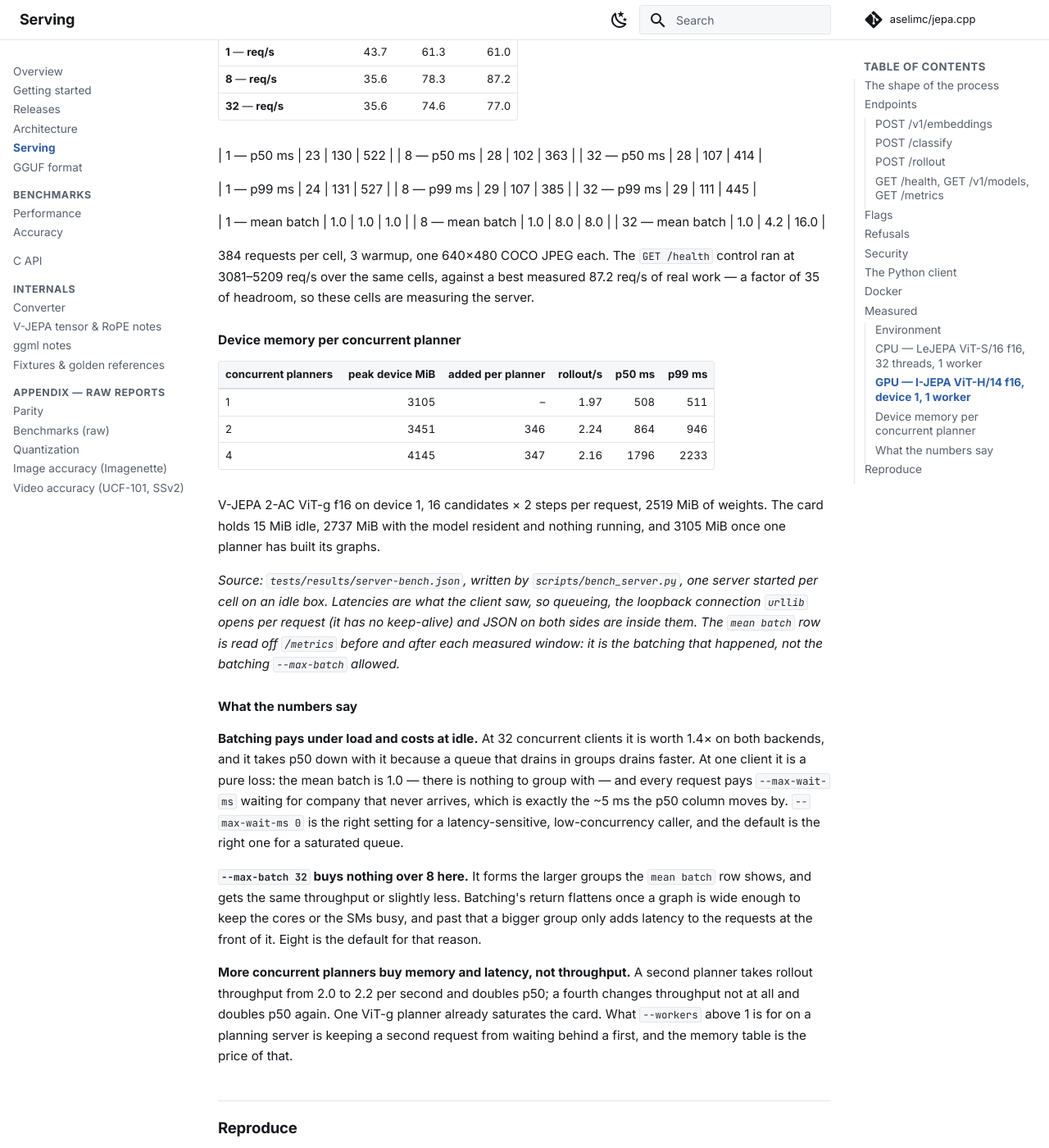
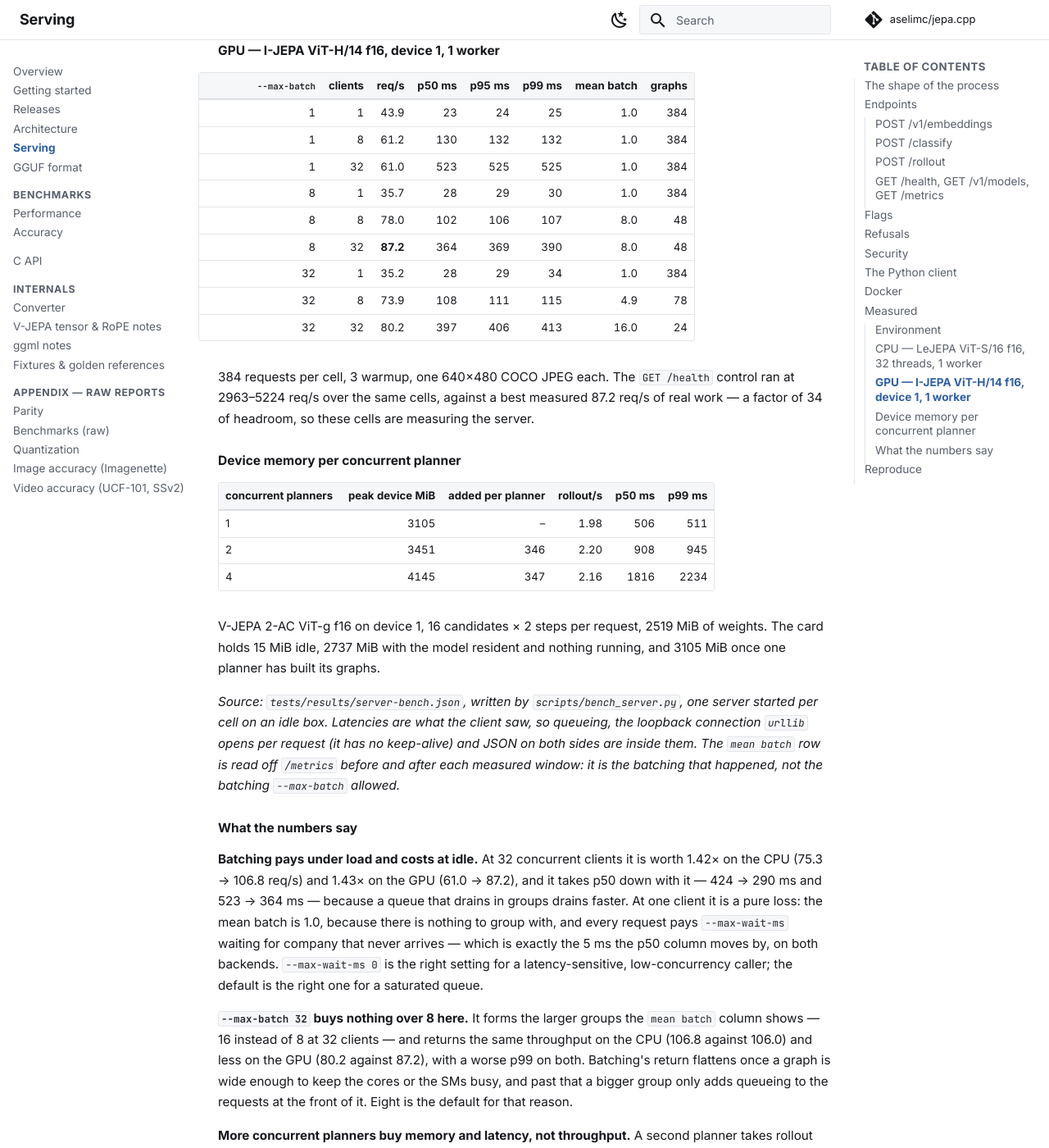
Before and after one commit to aselimc/jepa.cpp, an MkDocs documentation site: the page built from docs/serving.md, in a window 1280 px wide and 1400 px high, scrolled down 5729 px. Shown: the whole window at 82% size. Built offline with MkDocs 1.6.1 and Material for MkDocs 9.7.7, drawn with Linux system fonts in a browser that asks for light colours; comment, search, counter and statistics services are not loaded; some of the changed text lies outside the part shown.

Commit message:
Measure the server: tests/results/server-bench.json and the tables it renders
One server per cell on an idle box, 512 requests per CPU cell and 384 per GPU
cell, three warmup each. With one worker, batching is worth 1.42x at 32
concurrent clients on the CPU (75.3 to 106.8 req/s on LeJEPA-S f16 at 32
threads) and 1.43x on the GPU (61.0 to 87.2 on I-JEPA ViT-H f16, device 1), and
takes p50 down with it, 424 to 290 ms and 523 to 364 ms. --max-batch 32 forms
groups of 16 and returns no more than 8 does on the CPU and less on the GPU. At
one client the same setting costs 5 ms of p50 on both backends, which is
--max-wait-ms spent waiting for company that never arrives.

Each concurrent V-JEPA 2-AC planner (K=16, H=2) costs a flat 347 MiB of device
memory on top of the 2519 MiB of shared weights, and adds no throughput past the
first: 1.98, 2.20 and 2.16 rollouts/s at 1, 2 and 4 planners, with p50 doubling
each time. One ViT-g planner already saturates the card.

Every cell also carries the mean batch size the dispatcher actually formed, read
off /metrics across the measured window, and a GET /health control row at the
same concurrency — 2890-5232 req/s against a best 106.8 of real work, so the
cells are measuring the server and not the Python-threaded harness.

test-server says so when $JEPA_DEVICE puts it on a device: its two bit-identity
checks are CPU claims, exactly as `batch`'s are, and they fail there for the
same documented reason.

```diff
--- a/docs/serving.md
+++ b/docs/serving.md
@@ -221,60 +221,48 @@
 | Build | c++ (Ubuntu 13.3.0-6ubuntu2~24.04.1) 13.3.0, ggml `36da5713`, `GGML_LLAMAFILE=ON`, kernel 6.17.0-1032-oem |
 | GPU | NVIDIA RTX 4500 Ada Generation, 24570 MiB, compute 8.9, 210.00 W board limit, driver 580.173.02 |
 | Client | Python 3.12.13, `jepa_cpp.client` over `urllib` |
-| Commit | `21840813`, jepa.cpp 0.2.0 |
-| Date | 2026-09-02 01:54 UTC, idle box, one measured pass at a time |
+| Commit | `f426f1c6`, jepa.cpp 0.3.0 |
+| Date | 2026-09-02 01:59 UTC, idle box, one measured pass at a time |
 
 ### CPU — LeJEPA ViT-S/16 f16, 32 threads, 1 worker
 
-| `--max-batch` | 1 client | 8 clients | 32 clients |
-|---|---:|---:|---:|
-| **1** — **req/s** | 44.4 | 75.3 | 73.5 |
-| **8** — **req/s** | 35.6 | 92.5 | 105.2 |
-| **32** — **req/s** | 35.7 | 91.8 | 107.2 |
+| `--max-batch` | clients | req/s | p50 ms | p95 ms | p99 ms | mean batch | graphs |
+|---:|---:|---:|---:|---:|---:|---:|---:|
+| 1 | 1 | 44.3 | 23 | 23 | 24 | 1.0 | 512 |
+| 1 | 8 | 74.8 | 106 | 114 | 138 | 1.0 | 512 |
+| 1 | 32 | 75.3 | 424 | 430 | 432 | 1.0 | 512 |
+| 8 | 1 | 35.8 | 28 | 29 | 29 | 1.0 | 512 |
+| 8 | 8 | 92.4 | 86 | 90 | 122 | 8.0 | 64 |
+| 8 | 32 | 106.0 | 297 | 306 | 346 | 8.0 | 64 |
+| 32 | 1 | 35.9 | 28 | 29 | 30 | 1.0 | 512 |
+| 32 | 8 | 90.8 | 86 | 95 | 126 | 4.3 | 118 |
+| 32 | 32 | **106.8** | 290 | 362 | 442 | 16.0 | 32 |
 
-| 1 — p50 ms | 22 | 105 | 425 |
-| 8 — p50 ms | 28 | 85 | 299 |
-| 32 — p50 ms | 28 | 86 | 289 |
-
-| 1 — p99 ms | 24 | 135 | 569 |
-| 8 — p99 ms | 32 | 123 | 355 |
-| 32 — p99 ms | 29 | 125 | 436 |
-
-| 1 — mean batch | 1.0 | 1.0 | 1.0 |
-| 8 — mean batch | 1.0 | 6.2 | 8.0 |
-| 32 — mean batch | 1.0 | 4.9 | 16.0 |
-
-512 requests per cell, 3 warmup, one 640×480 COCO JPEG each. The `GET /health` control ran at 2880–5318 req/s over the same cells, against a best measured 107.2 req/s of real work — a factor of 27 of headroom, so these cells are measuring the server.
+512 requests per cell, 3 warmup, one 640×480 COCO JPEG each. The `GET /health` control ran at 2890–5232 req/s over the same cells, against a best measured 106.8 req/s of real work — a factor of 27 of headroom, so these cells are measuring the server.
 
 ### GPU — I-JEPA ViT-H/14 f16, device 1, 1 worker
 
-| `--max-batch` | 1 client | 8 clients | 32 clients |
-|---|---:|---:|---:|
-| **1** — **req/s** | 43.7 | 61.3 | 61.0 |
-| **8** — **req/s** | 35.6 | 78.3 | 87.2 |
-| **32** — **req/s** | 35.6 | 74.6 | 77.0 |
+| `--max-batch` | clients | req/s | p50 ms | p95 ms | p99 ms | mean batch | graphs |
+|---:|---:|---:|---:|---:|---:|---:|---:|
+| 1 | 1 | 43.9 | 23 | 24 | 25 | 1.0 | 384 |
+| 1 | 8 | 61.2 | 130 | 132 | 132 | 1.0 | 384 |
+| 1 | 32 | 61.0 | 523 | 525 | 525 | 1.0 | 384 |
+| 8 | 1 | 35.7 | 28 | 29 | 30 | 1.0 | 384 |
+| 8 | 8 | 78.0 | 102 | 106 | 107 | 8.0 | 48 |
+| 8 | 32 | **87.2** | 364 | 369 | 390 | 8.0 | 48 |
+| 32 | 1 | 35.2 | 28 | 29 | 34 | 1.0 | 384 |
+| 32 | 8 | 73.9 | 108 | 111 | 115 | 4.9 | 78 |
+| 32 | 32 | 80.2 | 397 | 406 | 413 | 16.0 | 24 |
 
-| 1 — p50 ms | 23 | 130 | 522 |
-| 8 — p50 ms | 28 | 102 | 363 |
-| 32 — p50 ms | 28 | 107 | 414 |
-
-| 1 — p99 ms | 24 | 131 | 527 |
-| 8 — p99 ms | 29 | 107 | 385 |
-| 32 — p99 ms | 29 | 111 | 445 |
-
-| 1 — mean batch | 1.0 | 1.0 | 1.0 |
-| 8 — mean batch | 1.0 | 8.0 | 8.0 |
-| 32 — mean batch | 1.0 | 4.2 | 16.0 |
-
-384 requests per cell, 3 warmup, one 640×480 COCO JPEG each. The `GET /health` control ran at 3081–5209 req/s over the same cells, against a best measured 87.2 req/s of real work — a factor of 35 of headroom, so these cells are measuring the server.
+384 requests per cell, 3 warmup, one 640×480 COCO JPEG each. The `GET /health` control ran at 2963–5224 req/s over the same cells, against a best measured 87.2 req/s of real work — a factor of 34 of headroom, so these cells are measuring the server.
 
 ### Device memory per concurrent planner
 
 | concurrent planners | peak device MiB | added per planner | rollout/s | p50 ms | p99 ms |
 |---|---:|---:|---:|---:|---:|
-| 1 | 3105 | – | 1.97 | 508 | 511 |
-| 2 | 3451 | 346 | 2.24 | 864 | 946 |
-| 4 | 4145 | 347 | 2.16 | 1796 | 2233 |
+| 1 | 3105 | – | 1.98 | 506 | 511 |
+| 2 | 3451 | 346 | 2.20 | 908 | 945 |
+| 4 | 4145 | 347 | 2.16 | 1816 | 2234 |
 
 V-JEPA 2-AC ViT-g f16 on device 1, 16 candidates × 2 steps per request, 2519 MiB of weights. The card holds 15 MiB idle, 2737 MiB with the model resident and nothing running, and 3105 MiB once one planner has built its graphs.
 
@@ -288,23 +276,25 @@
 
 ### What the numbers say
 
-**Batching pays under load and costs at idle.** At 32 concurrent clients it is worth 1.4× on both
-backends, and it takes p50 down with it because a queue that drains in groups drains faster. At one
-client it is a pure loss: the mean batch is 1.0 — there is nothing to group with — and every request
-pays `--max-wait-ms` waiting for company that never arrives, which is exactly the ~5 ms the p50
-column moves by. `--max-wait-ms 0` is the right setting for a latency-sensitive, low-concurrency
-caller, and the default is the right one for a saturated queue.
+**Batching pays under load and costs at idle.** At 32 concurrent clients it is worth 1.42× on the
+CPU (75.3 → 106.8 req/s) and 1.43× on the GPU (61.0 → 87.2), and it takes p50 down with it — 424 →
+290 ms and 523 → 364 ms — because a queue that drains in groups drains faster. At one client it is a
+pure loss: the mean batch is 1.0, because there is nothing to group with, and every request pays
+`--max-wait-ms` waiting for company that never arrives — which is exactly the 5 ms the p50 column
+moves by, on both backends. `--max-wait-ms 0` is the right setting for a latency-sensitive,
+low-concurrency caller; the default is the right one for a saturated queue.
 
-**`--max-batch 32` buys nothing over 8 here.** It forms the larger groups the `mean batch` row
-shows, and gets the same throughput or slightly less. Batching's return flattens once a graph is
-wide enough to keep the cores or the SMs busy, and past that a bigger group only adds latency to the
-requests at the front of it. Eight is the default for that reason.
+**`--max-batch 32` buys nothing over 8 here.** It forms the larger groups the `mean batch` column
+shows — 16 instead of 8 at 32 clients — and returns the same throughput on the CPU (106.8 against
+106.0) and less on the GPU (80.2 against 87.2), with a worse p99 on both. Batching's return flattens
+once a graph is wide enough to keep the cores or the SMs busy, and past that a bigger group only
+adds queueing to the requests at the front of it. Eight is the default for that reason.
 
 **More concurrent planners buy memory and latency, not throughput.** A second planner takes rollout
-throughput from 2.0 to 2.2 per second and doubles p50; a fourth changes throughput not at all and
-doubles p50 again. One ViT-g planner already saturates the card. What `--workers` above 1 is for on
-a planning server is keeping a second request from waiting behind a first, and the memory table is
-the price of that.
+throughput from 1.98 to 2.20 per second and p50 from 506 to 908 ms; a fourth gives 2.16 — no more
+than one — and 1816 ms, exactly double again. One ViT-g planner already saturates the card, so what
+`--workers` above 1 is for on a planning server is keeping a second request from waiting behind a
+first. Each one costs a flat ~347 MiB of device memory on top of the 2519 MiB of shared weights.
 
 ## Reproduce
 
```
Also changed, not shown: CHANGELOG.md (+10 -6 lines), 2 other files.
